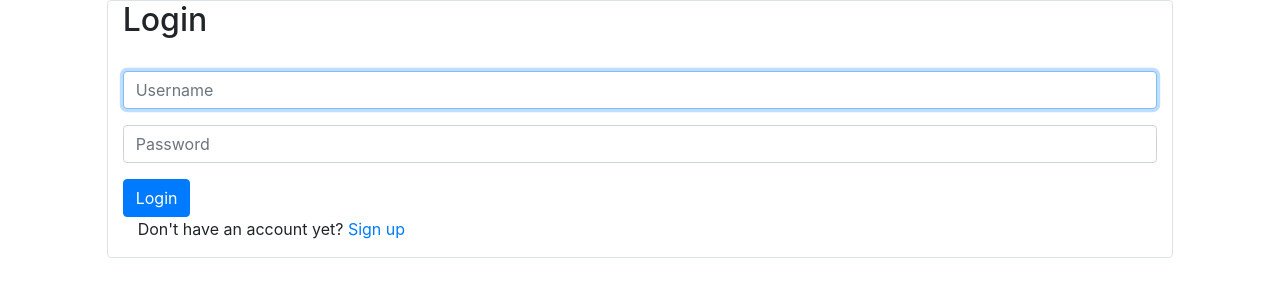
After one commit to Kelris/budgeting_app, a Django app: page /accounts/login/ in a window 1280 px wide. The commit adds this page. Shown: the top 300 px of the page. Run offline with Django 3.2, Linux system fonts and the light colour scheme; the visitor is signed in with stand-in values (Sample User, id 1); some libraries are stand-ins or nearby versions.

Commit message:
feature: accounts login

```diff
--- a/accounts/forms.py
+++ b/accounts/forms.py
@@ -1,6 +1,6 @@
 from django import forms
 from django.contrib.auth import get_user_model
-from django.contrib.auth.forms import UserCreationForm
+from django.contrib.auth.forms import AuthenticationForm, UserCreationForm
 
 User = get_user_model()
 
@@ -17,15 +17,6 @@ class RegisterForm(UserCreationForm):
         )
     )
 
-    class Meta:
-        model = User
-        fields = [
-            'username',
-            'email',
-            'password1',
-            'password2',
-        ]
-
     def __init__(self, *args, **kwargs):
         super(RegisterForm, self).__init__(*args, **kwargs)
 
@@ -41,3 +32,24 @@ class RegisterForm(UserCreationForm):
 
         for fieldname in ['username', 'password1', 'password2']:
             self.fields[fieldname].help_text = None
+
+    class Meta:
+        model = User
+        fields = [
+            'username',
+            'email',
+            'password1',
+            'password2',
+        ]
+
+
+class LoginForm(AuthenticationForm):
+    def __init__(self, *args, **kwargs):
+        super(LoginForm, self).__init__(*args, **kwargs)
+
+        self.fields['username'].widget.attrs.update(
+            {'class': "form-control", 'placeholder': "Username"}
+        )
+        self.fields['password'].widget.attrs.update(
+            {'class': "form-control", 'placeholder': "Password"}
+        )
--- /dev/null
+++ b/accounts/templates/accounts/login.html
@@ -0,0 +1,28 @@
+{% extends 'base.html' %}
+
+{% block content %}
+
+    <div class="container rounded border col-10" id="form_container">
+
+        <h2>Login</h2><br>
+
+        <form method="post">
+            {% csrf_token %}
+
+            <div class="form-group">{{ form.username }}</div>
+            <div class="form-group">{{ form.password }}</div>
+
+             {{ form.errors }}
+
+            <div><input type="submit" class="btn btn-primary" id="btn_new" name="login" value="Login"></div>
+
+            <div class="container">
+                <p>Don't have an account yet?
+                    <a href ="{% url 'accounts:register' %}">Sign up</a>
+                </p>
+            </div>
+        </form>
+
+    </div>
+
+{% endblock %}
--- a/accounts/urls.py
+++ b/accounts/urls.py
@@ -1,9 +1,10 @@
 from django.urls import path
 
-from accounts.views import RegisterView
+from accounts.views import Login_View, RegisterView
 
 app_name = 'accounts'
 
 urlpatterns = [
     path('register/', RegisterView.as_view(), name='register'),
+    path('login/', Login_View.as_view(), name='login'),
     ]
--- a/accounts/views.py
+++ b/accounts/views.py
@@ -1,10 +1,17 @@
+from django.contrib.auth.mixins import LoginRequiredMixin
+from django.contrib.auth.views import LoginView
 from django.urls import reverse_lazy
 from django.views.generic import CreateView
 
-from accounts.forms import RegisterForm
+from accounts.forms import LoginForm, RegisterForm
 
 
 class RegisterView(CreateView):
     form_class = RegisterForm
-    success_url = reverse_lazy('budget:index')
+    success_url = reverse_lazy('accounts:login')
     template_name = 'accounts/register.html'
+
+
+class Login_View(LoginRequiredMixin, LoginView):
+    form_class = LoginForm
+    template_name = 'accounts/login.html'
--- a/budgeting_app/settings.py
+++ b/budgeting_app/settings.py
@@ -93,3 +93,5 @@ STATIC_URL = '/static/'
 DEFAULT_AUTO_FIELD = 'django.db.models.BigAutoField'
 
 AUTH_USER_MODEL = 'accounts.User'
+
+LOGIN_REDIRECT_URL = '/'
```
Also changed, not shown: accounts/templates/accounts/register.html (+6 -3 lines).
